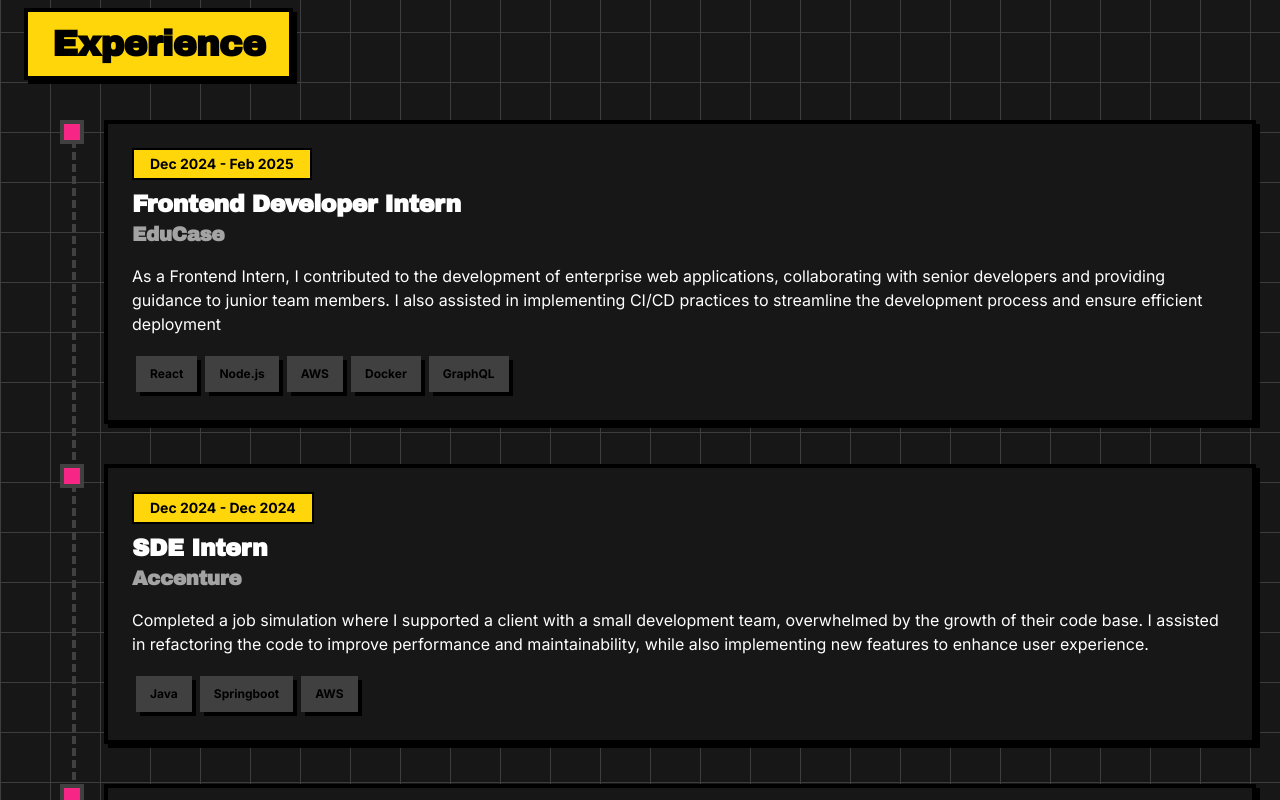
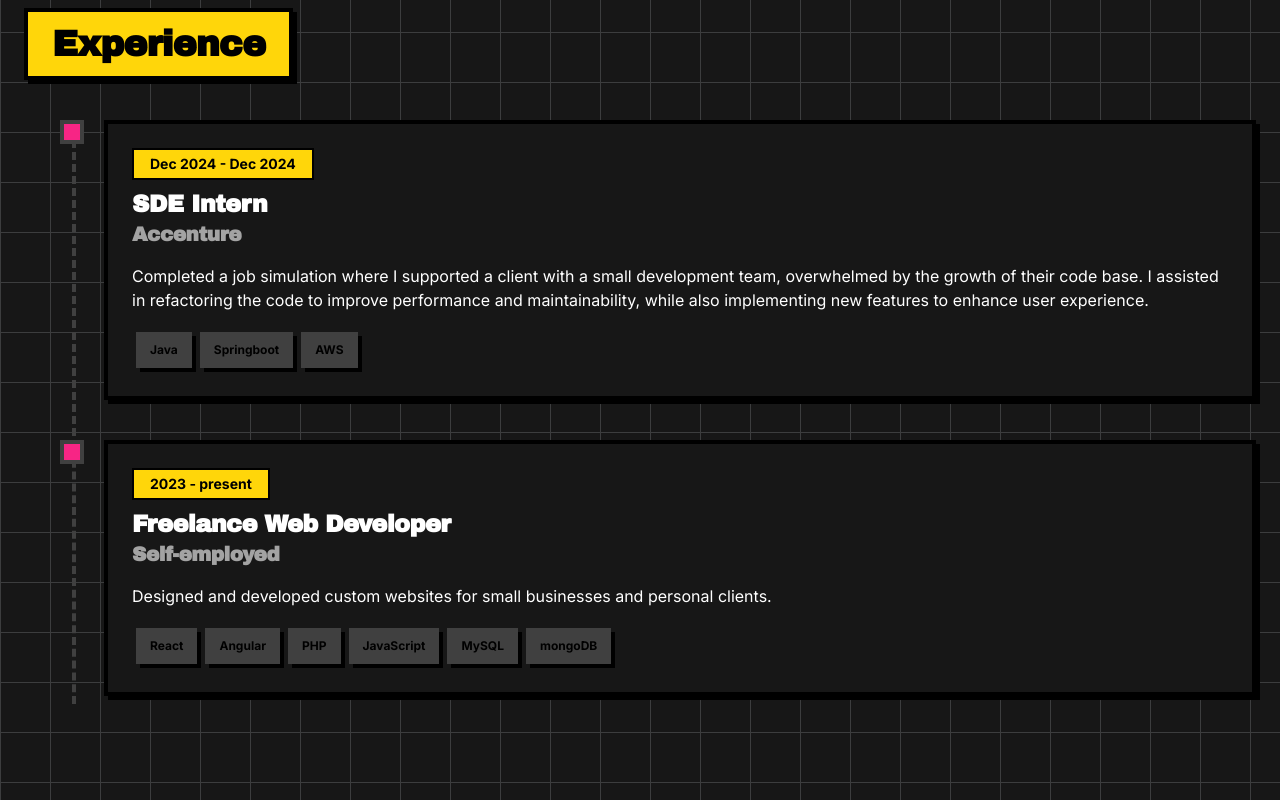
Before and after one commit to Mollygit001/arshadzama, a React (Vite) app: page / in a window 1280 px wide. Shown: the part 5000-5800 px from the top of the page. Built offline with nearby package versions, Linux system fonts and the light colour scheme.

Commit message:
Removed 1 exp

```diff
--- a/src/components/ExperienceSection.jsx
+++ b/src/components/ExperienceSection.jsx
@@ -4,14 +4,6 @@
 
 const ExperienceSection = () => {
   const experiences = [
-    {
-      id: 1,
-      title: "Frontend Developer Intern",
-      company: "EduCase",
-      period: "Dec 2024 - Feb 2025",
-      description: "As a Frontend Intern, I contributed to the development of enterprise web applications, collaborating with senior developers and providing guidance to junior team members. I also assisted in implementing CI/CD practices to streamline the development process and ensure efficient deployment",
-      technologies: ["React", "Node.js", "AWS", "Docker", "GraphQL"]
-    },
     {
       id: 2,
       title: "SDE Intern",
```
